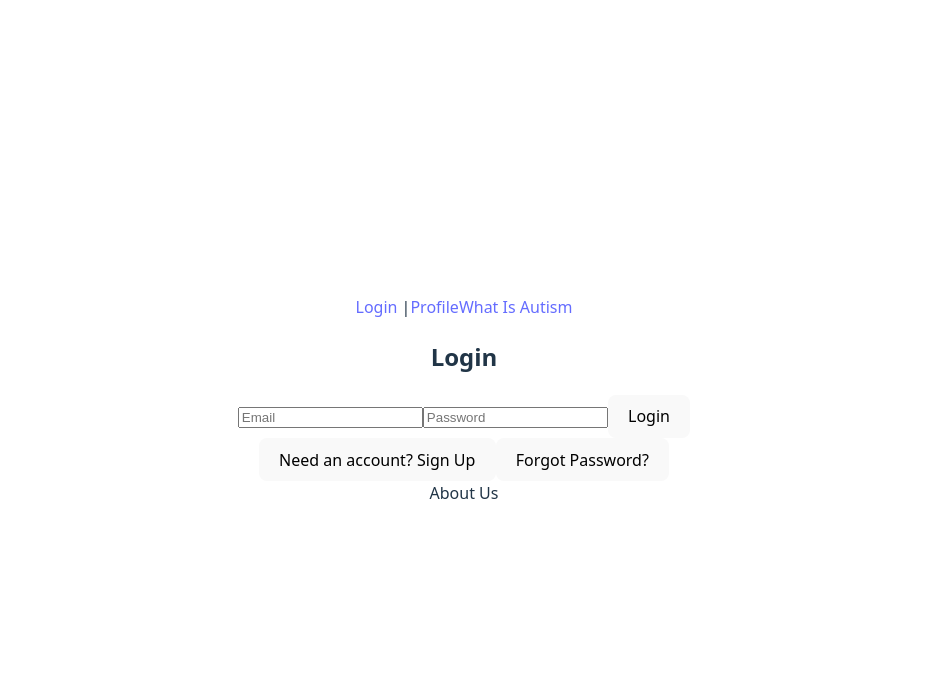
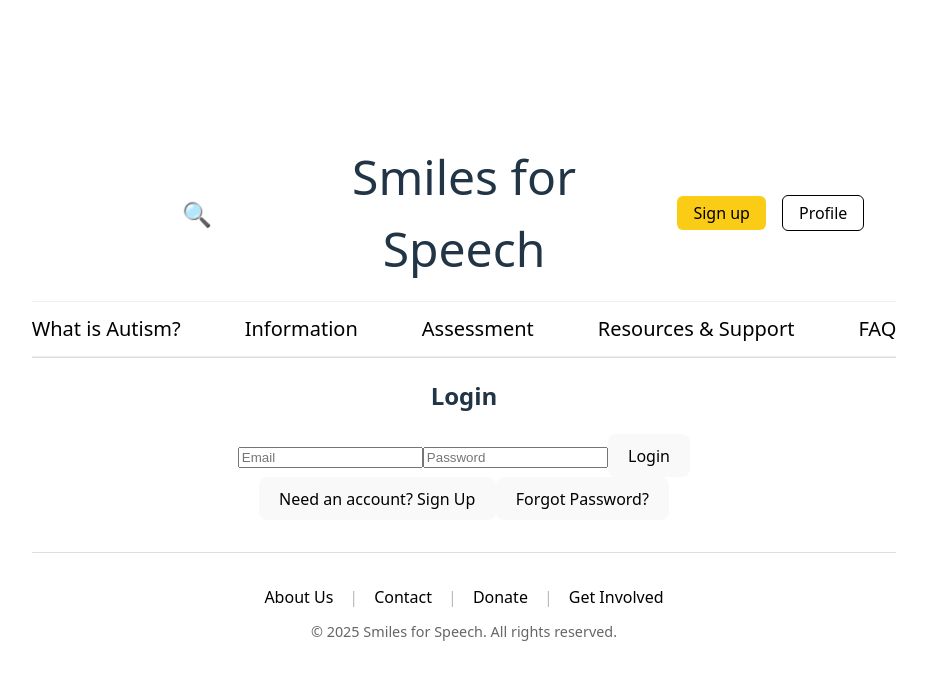
Before and after one commit to AzineZ/hack2impact2025, a React (Vite) app: page / in a window 1280 px wide. Shown: the top 680 px of the page, without its empty margins (176-1103 px from the left). Built offline with nearby package versions, Linux system fonts and the light colour scheme; no server answers.

Commit message:
navbar, footer, and autism page adjusted

```diff
--- a/src/components/Footer.jsx
+++ b/src/components/Footer.jsx
@@ -2,8 +2,42 @@ import { Link } from 'react-router-dom';
 
 export default function Footer() {
   return (
-    <nav>
-      About Us
-    </nav>
+    <footer style={{
+      borderTop: '1px solid #ddd',
+      marginTop: '2rem',
+      padding: '2rem 1rem',
+      backgroundColor: '#fff',
+    }}>
+      <div style={{
+        textAlign: 'center',
+        fontSize: '1rem',
+        fontWeight: '500',
+        marginBottom: '0.75rem'
+      }}>
+        <Link to="/about" style={linkStyle}>About Us</Link>
+        <span style={separator}>|</span>
+        <Link to="/contact" style={linkStyle}>Contact</Link>
+        <span style={separator}>|</span>
+        <Link to="/donate" style={linkStyle}>Donate</Link>
+        <span style={separator}>|</span>
+        <Link to="/get-involved" style={linkStyle}>Get Involved</Link>
+      </div>
+
+      <div style={{ textAlign: 'center', fontSize: '0.9rem', color: '#666' }}>
+        &copy; {new Date().getFullYear()} Smiles for Speech. All rights reserved.
+      </div>
+    </footer>
   );
 }
+
+// Styles
+const linkStyle = {
+  textDecoration: 'none',
+  color: '#000',
+  margin: '0 0.5rem',
+};
+
+const separator = {
+  margin: '0 0.5rem',
+  color: '#bbb'
+};
--- a/src/components/Navbar.jsx
+++ b/src/components/Navbar.jsx
@@ -2,11 +2,81 @@ import { Link } from 'react-router-dom';
 
 export default function Navbar() {
   return (
-    <nav>
-      <Link to="/">Login</Link> |
-      <Link to="/profile">Profile</Link>
-      <Link to ="/WhatIsAutism">What Is Autism</Link>
-    </nav>
+    <header style={{ borderBottom: '1px solid #ddd' }}>
 
+      {/* Top Header */}
+      <div style={{
+        display: 'flex',
+        justifyContent: 'space-between',
+        alignItems: 'center',
+        padding: '1rem 2rem',
+      }}>
+        {/* Search Icon */}
+        <div style={{ flex: 1 }}>
+          <button style={{ fontSize: '1.5rem', background: 'none', border: 'none', cursor: 'pointer' }}>
+            🔍
+          </button>
+        </div>
+
+        {/* Center Title */}
+        <div style={{
+          flex: 1,
+          textAlign: 'center',
+          fontSize: '3rem',
+          fontWeight: '500',
+        }}>
+          Smiles for Speech
+        </div>
+
+        {/* Auth Buttons */}
+        <div style={{ flex: 1, textAlign: 'right' }}>
+          <Link to="/signup" style={signUpStyle}>Sign up</Link>
+          <Link to="/profile" style={logInStyle}>Profile</Link>
+        </div>
+      </div>
+
+      {/* Navigation Bar */}
+      <nav style={{
+        display: 'flex',
+        justifyContent: 'center',
+        gap: '4rem',
+        padding: '0.75rem 0',
+        fontSize: '1.25rem',
+        borderTop: '1px solid #eee',
+        borderBottom: '1px solid #eee',
+      }}>
+        <Link to="/WhatIsAutism" style={navLinkStyle}>What is Autism?</Link>
+        <Link to="/information" style={navLinkStyle}>Information</Link>
+        <Link to="/assessment" style={navLinkStyle}>Assessment</Link>
+        <Link to="/resources" style={navLinkStyle}>Resources & Support</Link>
+        <Link to="/faq" style={navLinkStyle}>FAQ</Link>
+      </nav>
+    </header>
   );
 }
+
+// Styles
+const navLinkStyle = {
+  textDecoration: 'none',
+  color: '#000',
+  fontWeight: '500',
+};
+
+const signUpStyle = {
+  backgroundColor: '#facc15', // yellow-400
+  color: '#000',
+  padding: '0.4rem 1rem',
+  borderRadius: '0.375rem',
+  fontWeight: '500',
+  textDecoration: 'none',
+  marginRight: '1rem',
+};
+
+const logInStyle = {
+  border: '1px solid #000',
+  padding: '0.4rem 1rem',
+  borderRadius: '0.375rem',
+  textDecoration: 'none',
+  color: '#000',
+  fontWeight: '500',
+};
--- a/src/pages/WhatIsAutism.jsx
+++ b/src/pages/WhatIsAutism.jsx
@@ -1,24 +1,20 @@
 import React from 'react';
-import Navbar from '../components/Navbar';
-import Footer from '../components/Footer';
 
 export default function WhatIsAutism() {
   return (
     <>
-      <Navbar />
-
       <main className="max-w-3xl mx-auto px-6 py-10 text-gray-800 leading-relaxed">
         <h1 className="text-3xl font-semibold text-blue-700 mb-6">What is Autism?</h1>
 
-        <p className="mb-4">
+        <p className="mb-3">
           Autism Spectrum Disorder (ASD) is a developmental condition that affects how a person communicates, interacts with others, and experiences the world around them. It is called a "spectrum" because individuals with autism can have a wide range of symptoms and skills.
         </p>
 
-        <p className="mb-4">
+        <p className="mb-3">
           Children with autism may show differences in how they play, learn, speak, and behave. Some may require significant support in their daily lives, while others may need less support and live independently.
         </p>
 
-        <p className="mb-4">
+        <p className="mb-3">
           Early identification and intervention are crucial in supporting children with autism. With the right resources and understanding, children with autism can thrive and reach their full potential.
         </p>
 
@@ -26,8 +22,6 @@ export default function WhatIsAutism() {
           Our platform is designed to support families by offering information, assessments, and resources tailored to the needs of children on the autism spectrum.
         </p>
       </main>
-
-      <Footer />
     </>
   );
 }
```
